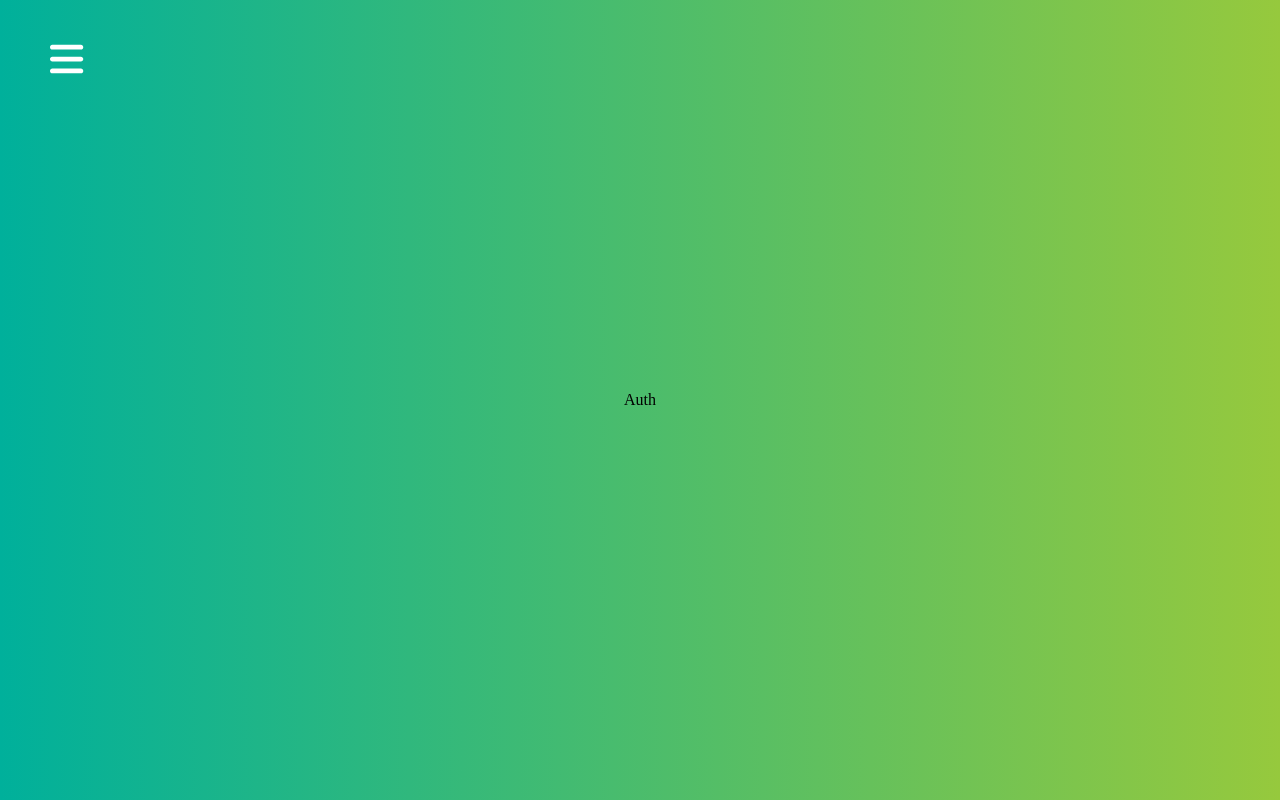
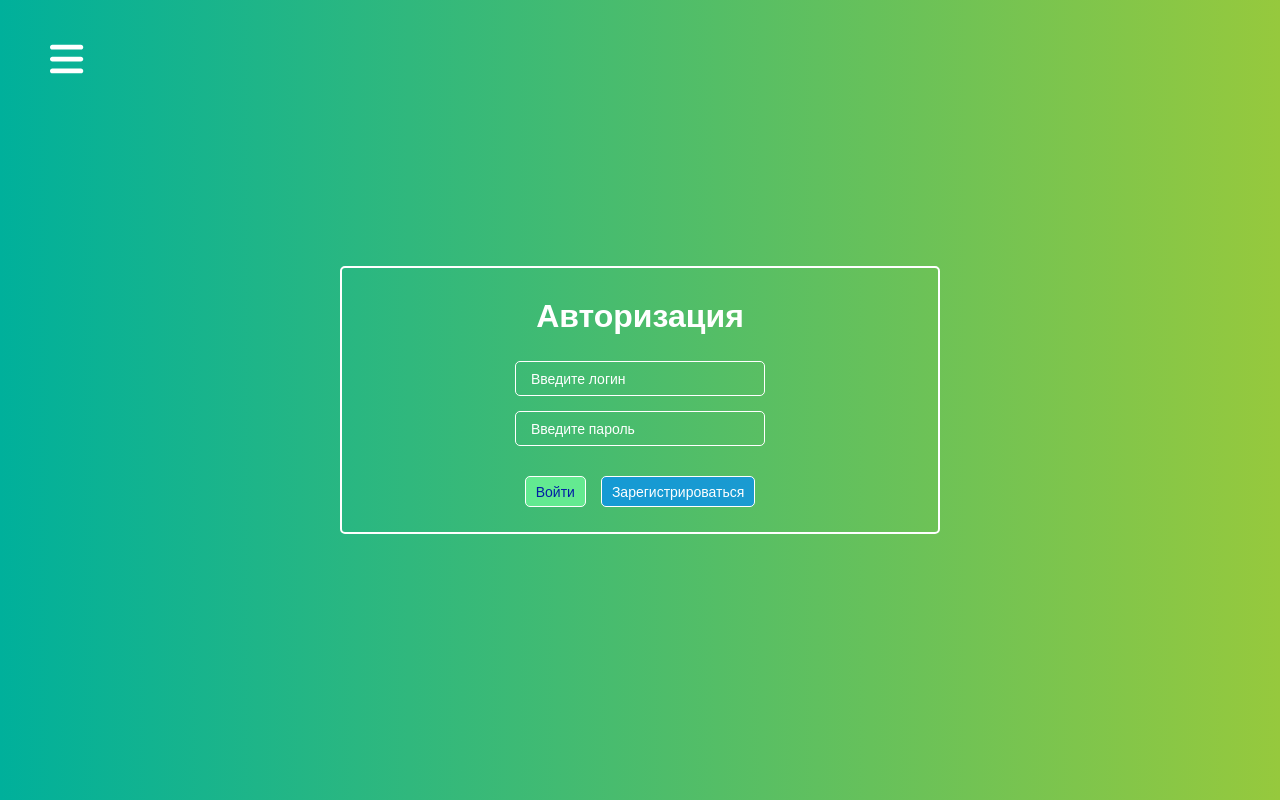
Before and after one commit to Aleksandr-Glebik/react-quiz-fc, a React (Create React App) app: page /auth in a window 1280 px wide. Built offline with nearby package versions, Linux system fonts and the light colour scheme.

Commit message:
feat: add markup and style for Auth; add comp Button and change btn in FinishedQuiz, add to AuthPage;

```diff
--- a/src/components/ActiveQuiz/FinishedQuiz/FinishedQuiz.module.scss
+++ b/src/components/ActiveQuiz/FinishedQuiz/FinishedQuiz.module.scss
@@ -42,30 +42,3 @@
     align-items: center;
     gap: 15px;
 }
-
-.btn {
-    border: none;
-    background-color: inherit;
-    padding: 5px 10px;
-    margin-top: 15px;
-    border-radius: 5px;
-    border: 1px solid #fff;
-    font-family: 'Open Sans', sans-serif;
-    font-size: 14px;
-    color: #fff;
-    cursor: pointer;
-    transition: all ease-in-out 0.35s;
-
-    &:hover {
-        background-color: rgba(255, 255, 255, 0.2);
-    }
-}
-
-.backToQuizList {
-    background-color: rgba(115, 254, 159, .7);
-    color: rgb(0, 30, 165);
-
-    &:hover {
-        background-color: rgba(255, 255, 255, 0.2);
-    }
-}
--- a/src/components/ActiveQuiz/FinishedQuiz/FinishedQuiz.tsx
+++ b/src/components/ActiveQuiz/FinishedQuiz/FinishedQuiz.tsx
@@ -5,6 +5,7 @@ import { answerStateType, QuestionType } from '../../../pages/Quiz/Quiz'
 import { FontAwesomeIcon } from '@fortawesome/react-fontawesome'
 import { faXmark, faCheck } from '@fortawesome/free-solid-svg-icons'
 import { useNavigate } from 'react-router-dom'
+import Button from '../UI/Button/Button'
 
 interface FinishedQuizType {
   answerState: answerStateType[]
@@ -69,18 +70,17 @@ const FinishedQuiz: React.FC<FinishedQuizType> = ({
         Правильных ответов {rightAnswerLength} из {result.length}
       </p>
       <div className={styles.btnContainer}>
-        <button
-          className={clsx(styles.btn)}
+        <Button
           onClick={onRetry}
         >
           Повторить
-        </button>
-        <button
-          className={clsx(styles.btn, styles.backToQuizList)}
+        </Button>
+        <Button
+          type='backToQuizList'
           onClick={redirectToList}
         >
           Перейти в список тестов
-        </button>
+        </Button>
       </div>
     </div>
   )
--- /dev/null
+++ b/src/components/ActiveQuiz/UI/Button/Button.module.scss
@@ -0,0 +1,53 @@
+.btn {
+    border: none;
+    background-color: inherit;
+    padding: 5px 10px;
+    margin-top: 15px;
+    border-radius: 5px;
+    border: 1px solid #fff;
+    font-family: 'Open Sans', sans-serif;
+    font-size: 14px;
+    color: #fff;
+    cursor: pointer;
+    transition: all ease-in-out 0.35s;
+
+    &:hover {
+        background-color: rgba(255, 255, 255, 0.2);
+    }
+
+    &:focus {
+        outline: none;
+    }
+
+    &:disabled {
+        background-color: #ccc;
+        color: #000;
+    }
+}
+
+.btnLogin {
+    background-color: rgba(115, 254, 159, .7);
+    color: rgb(0, 30, 165);
+
+    &:hover {
+        background-color: rgba(128, 253, 119);
+    }
+}
+
+.btnRegister {
+    background-color: rgba(0, 140, 255, 0.7);
+    color: rgb(255, 255, 255);
+
+    &:hover {
+        background-color: rgb(0, 208, 255);
+    }
+}
+
+.backToQuizList {
+    background-color: rgba(115, 254, 159, .7);
+    color: rgb(0, 30, 165);
+
+    &:hover {
+        background-color: rgba(255, 255, 255, 0.2);
+    }
+}
--- /dev/null
+++ b/src/components/ActiveQuiz/UI/Button/Button.tsx
@@ -0,0 +1,24 @@
+import React, { ReactNode } from 'react'
+import styles from './Button.module.scss'
+import clsx from 'clsx'
+
+interface buttonType {
+    children?: ReactNode | string
+    disabled?: boolean
+    type?: 'btnLogin' | 'btnRegister' | 'backToQuizList'
+    onClick?: () => void
+}
+
+const Button: React.FC<buttonType> = ({ children, onClick, disabled, type }) => {
+  return (
+    <button
+      className={clsx(styles.btn, type ? styles[type] : '')}
+      onClick={onClick}
+      disabled={disabled}
+    >
+        {children}
+    </button>
+  )
+}
+
+export default Button
--- a/src/pages/Auth/Auth.module.scss
+++ b/src/pages/Auth/Auth.module.scss
@@ -6,4 +6,72 @@
     flex-direction: column;
     flex-grow: 1;
     background: linear-gradient(to right, #00b09b, #96c93d);
+
+    .container {
+        width: 100%;
+        max-width: 600px;
+        padding: 25px 20px;
+        border: 2px solid #fff;
+        border-radius: 5px;
+
+        .title {
+            font-family: 'Open Sans', sans-serif;
+            font-size: 32px;
+            color: #fff;
+            text-align: center;
+        }
+
+        .form {
+            margin-top: 25px;
+            display: flex;
+            flex-direction: column;
+            justify-content: flex-start;
+            align-items: center;
+
+            .input {
+                outline: none;
+                border:none;
+                background-image:none;
+                background-color:transparent;
+                -webkit-box-shadow: none;
+                -moz-box-shadow: none;
+                box-shadow: none;
+
+                width: 250px;
+                padding: 7px 15px;
+                margin-bottom: 15px;
+                border: 1px solid #fff;
+                border-radius: 5px;
+                font-family: 'Open Sans', sans-serif;
+                font-size: 14px;
+                color: #fff;
+
+                &::placeholder {
+                    font-family: 'Open Sans', sans-serif;
+                    font-size: 14px;
+                    color: #fff;
+                  }
+
+                &:hover {
+                    background: rgba(255, 255, 255, 0.2);
+                }
+                &:focus {
+                    background: rgba(255, 255, 255, 0.2);
+                    border: 1px solid rgba(0, 140, 255, 0.7);
+                }
+                &:active {
+                    background: rgba(255, 255, 255, 0.2);
+                    border: 1px solid rgba(128, 253, 119);
+                }
+
+            }
+
+            .btnContainer {
+                display: flex;
+                justify-content: flex-start;
+                align-items: center;
+                gap: 15px;
+            }
+        }
+    }
 }
--- a/src/pages/Auth/Auth.tsx
+++ b/src/pages/Auth/Auth.tsx
@@ -1,9 +1,47 @@
 import React from 'react'
+import clsx from 'clsx'
 import styles from './Auth.module.scss'
+import Button from '../../components/ActiveQuiz/UI/Button/Button'
 
 const Auth = () => {
+  const submitHandler = (event: any) => {
+    event.preventDefault()
+  }
+
   return (
-    <div className={styles.auth}>Auth</div>
+    <div className={styles.auth}>
+      <div className={styles.container}>
+        <h2 className={styles.title}>Авторизация</h2>
+
+        <form
+          className={styles.form}
+          onSubmit={event => submitHandler(event)}
+        >
+          <input
+            type='text'
+            placeholder='Введите логин'
+            className={clsx(styles.input)}
+          />
+          <input
+            type='password'
+            placeholder='Введите пароль'
+            className={clsx(styles.input)}
+          />
+          <div className={styles.btnContainer}>
+            <Button
+              type='btnLogin'
+            >
+              Войти
+            </Button>
+            <Button
+              type='btnRegister'
+            >
+              Зарегистрироваться
+            </Button>
+          </div>
+        </form>
+      </div>
+    </div>
   )
 }
 
```
